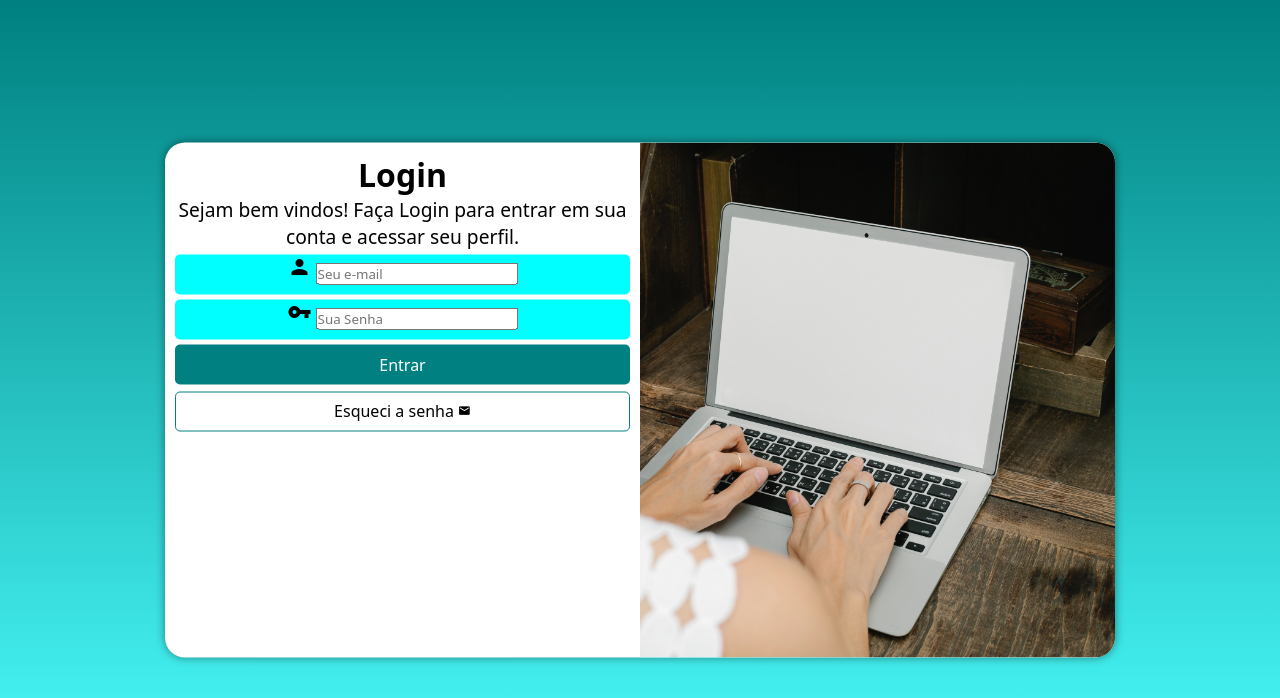
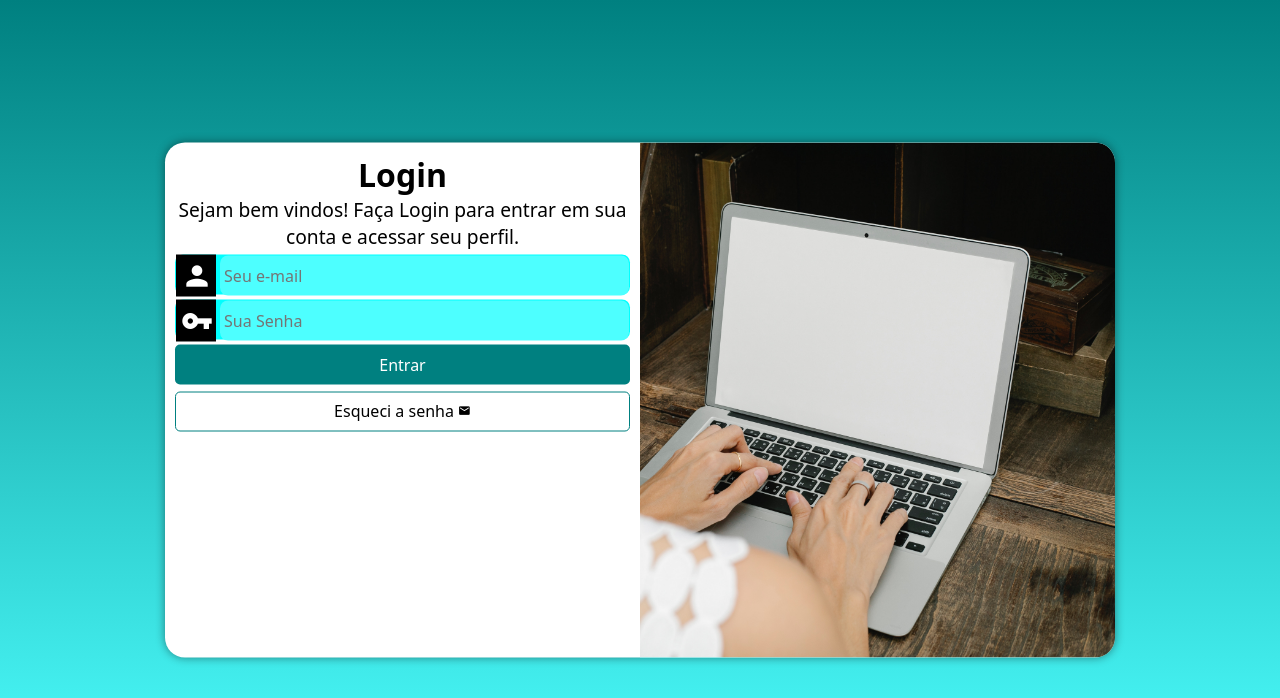
Before and after one commit to Alanfbrum/login, a PHP site: page / in a window 1280 px wide. Shown: the top 698 px of the page. Run offline with PHP 8.4, Linux system fonts and the light colour scheme.

Commit message:
Update style.css

```diff
--- a/estilos/style.css
+++ b/estilos/style.css
@@ -69,12 +69,31 @@ form > div.campo {
     display: block;
     width: 100%;
     height: 40px;
-    border-radius: 5px;
+    border-radius: 8px;
     margin: 5px 0px;
 }
 
 div.campo > label {
     display: none;
+}
+
+div.campo > span {
+    color: white;
+    background-color: black;
+    font-size: 2em;
+    width: 40px;
+    padding: 5px;
+}
+
+div.campo > input {
+    background-color: #4DFFFF;
+    font-size: 1em;
+    width: calc(100% - 46px);
+    height: 100%;
+    transform: translateY(-10px);
+    border: 0px;
+    border-radius: 8px;
+    padding: 4px;
 }
 
 form > input[type=submit] {
```
